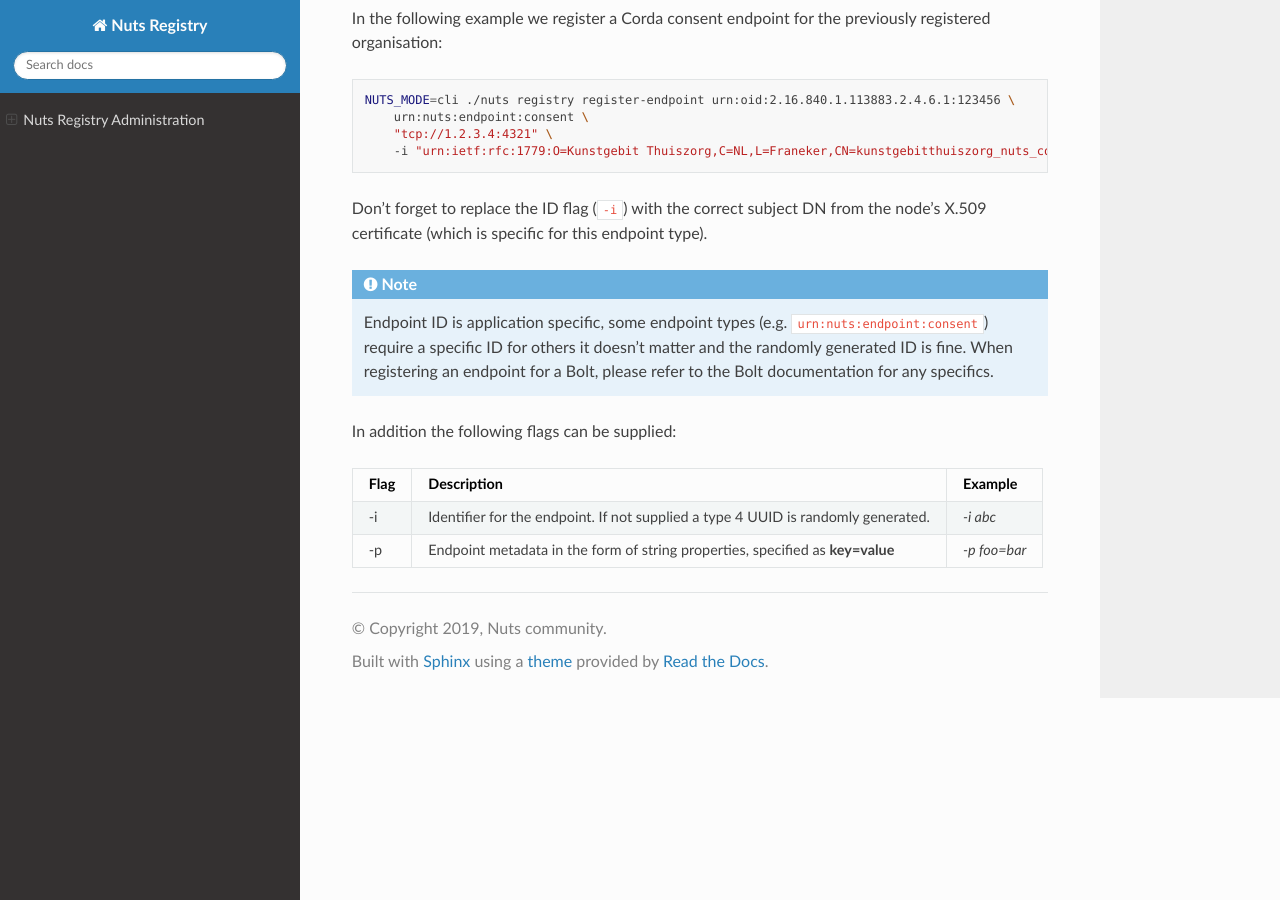
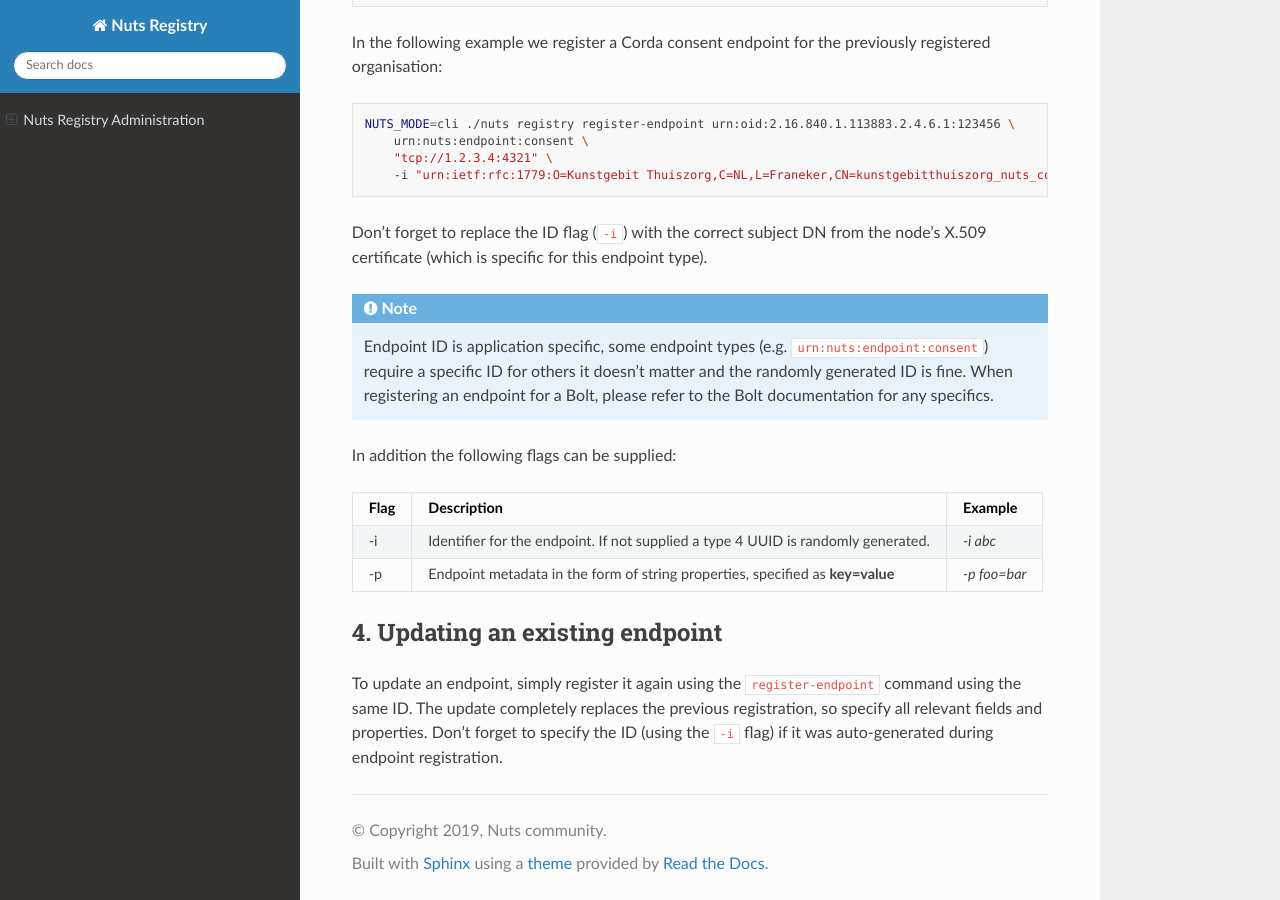
Before and after one commit to nuts-foundation/nuts-registry, a Sphinx documentation site: the page built from docs/pages/administration/registry.rst, in a window 1280 px wide and 900 px high, scrolled down 2710 px. Built offline with Sphinx 7.4.7 and the Read the Docs theme 2.0.0, drawn with Linux system fonts in a browser that asks for light colours; some of the changed text lies outside the part shown.

Commit message:
Added docs

```diff
--- a/docs/pages/administration/registry.rst
+++ b/docs/pages/administration/registry.rst
@@ -7,7 +7,8 @@ This administration guide will help you to achieve the following goals:
 
 - :ref:`register-vendor-label` (representing your company).
 - :ref:`register-organisation-label` as vendor customer, which allows you to register endpoints.
-- :ref:`register-endpoint-label` for the care organisation, served by your Nuts node.
+- :ref:`register-endpoint-label` for the care organisation.
+- :ref:`update-endpoint-label` of the care organisation.
 
 Updating the central Nuts Registry
 ==================================
@@ -146,3 +147,12 @@ Flag  Description
 -i    Identifier for the endpoint. If not supplied a type 4 UUID is randomly generated.  `-i abc`
 -p    Endpoint metadata in the form of string properties, specified as **key=value**     `-p foo=bar`
 ====  =================================================================================  ==========
+
+.. _update-endpoint-label:
+
+4. Updating an existing endpoint
+================================
+
+To update an endpoint, simply register it again using the ``register-endpoint`` command using the same ID. The update
+completely replaces the previous registration, so specify all relevant fields and properties. Don't forget to specify
+the ID (using the ``-i`` flag) if it was auto-generated during endpoint registration.
```
